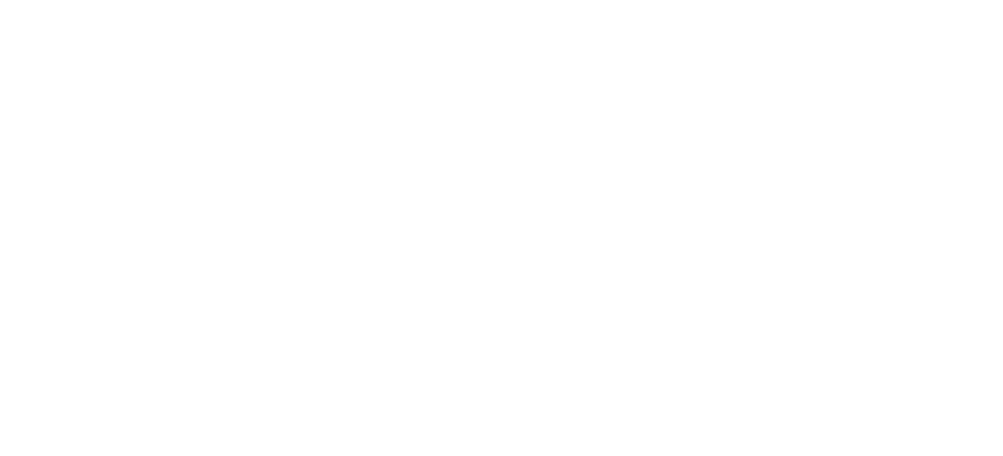
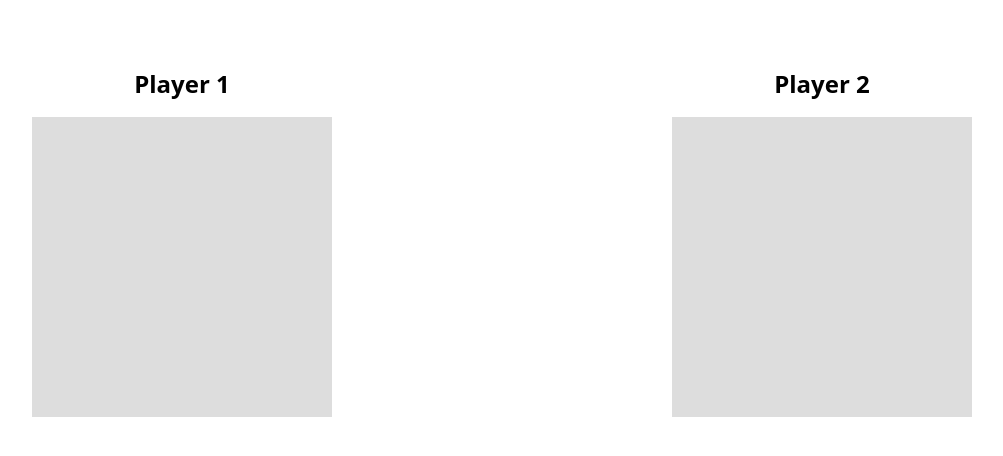
Before and after one commit to Pe44a/battleship-game, a website built with webpack: page dist/index.html in a window 1280 px wide. Shown: the whole page, without its empty margins (138-1141 px from the left). Built offline with nearby package versions, Linux system fonts and the light colour scheme.

Commit message:
Basic ui layout

```diff
--- a/src/css/style.css
+++ b/src/css/style.css
@@ -0,0 +1,36 @@
+* {
+    font-family: system-ui, -apple-system, BlinkMacSystemFont, 'Segoe UI', Roboto, Oxygen, Ubuntu, Cantarell, 'Open Sans', 'Helvetica Neue', sans-serif;
+}
+
+
+.game-container {
+    display: flex;
+    justify-content: space-around;
+    margin-top: 50px;
+  }
+
+  .player-board {
+    text-align: center;
+  }
+
+  .board {
+    display: grid;
+    grid-template-columns: repeat(10, 1fr);
+    grid-template-rows: repeat(10, 1fr);
+    grid-gap: 2px;
+    width: 300px;
+    height: 300px;
+    background-color: #ddd;
+  }
+
+  .board div {
+    background-color: #aaa;
+  }
+
+  .board div.hit {
+    background-color: red;
+  }
+
+  .board div.miss {
+    background-color: white;
+  }
--- a/src/index.js
+++ b/src/index.js
@@ -1,4 +1,4 @@
 import _ from 'lodash';
 import './css/normalize.css';
 import './css/style.css';
-// import images from './images';
+import './images/ship.svg';
```
Also changed, not shown: dist/ae7581b2ae06b97bb4ca.svg (added), dist/index.html, src/images/ship.svg (added), 1 other file.
